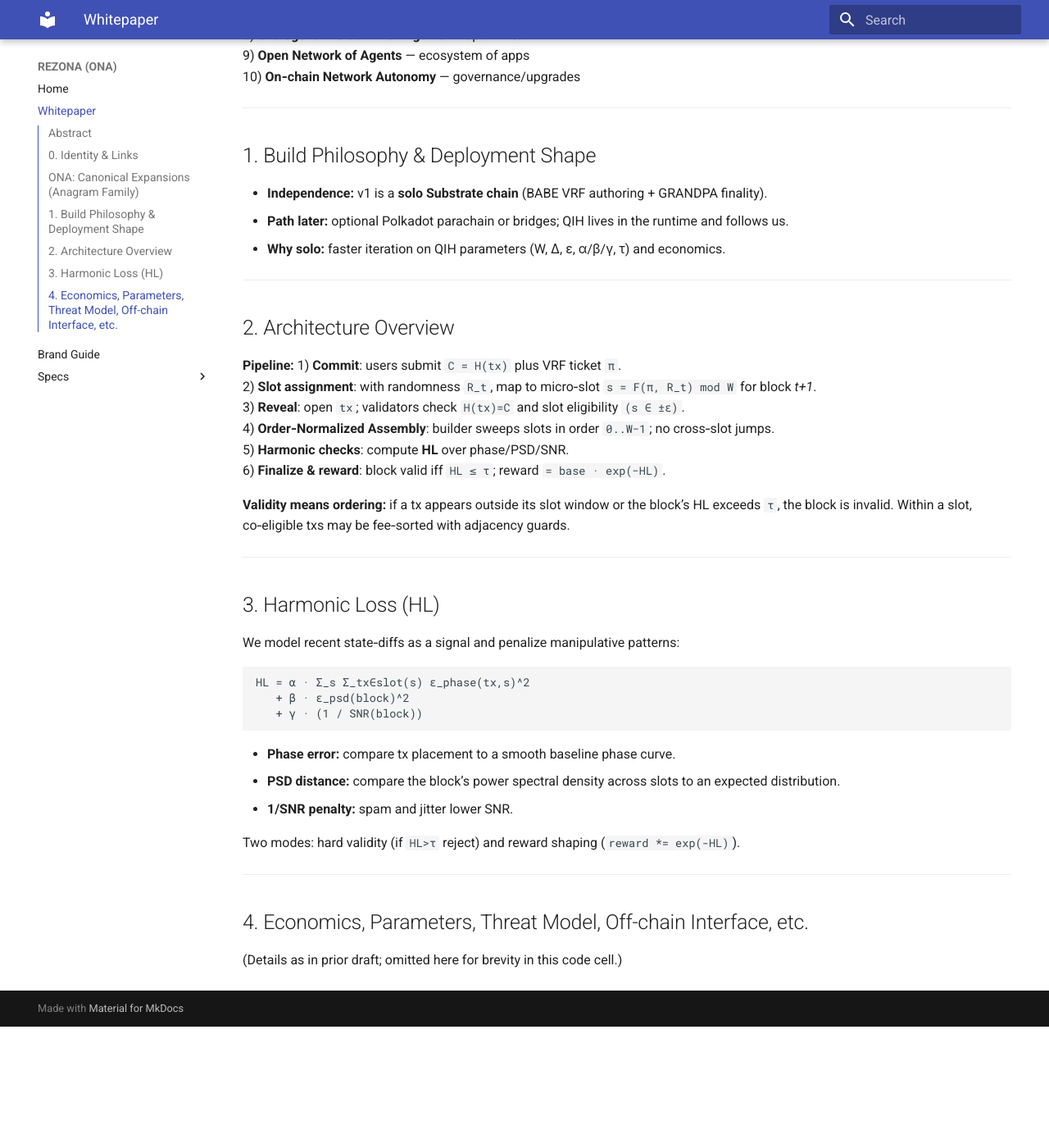
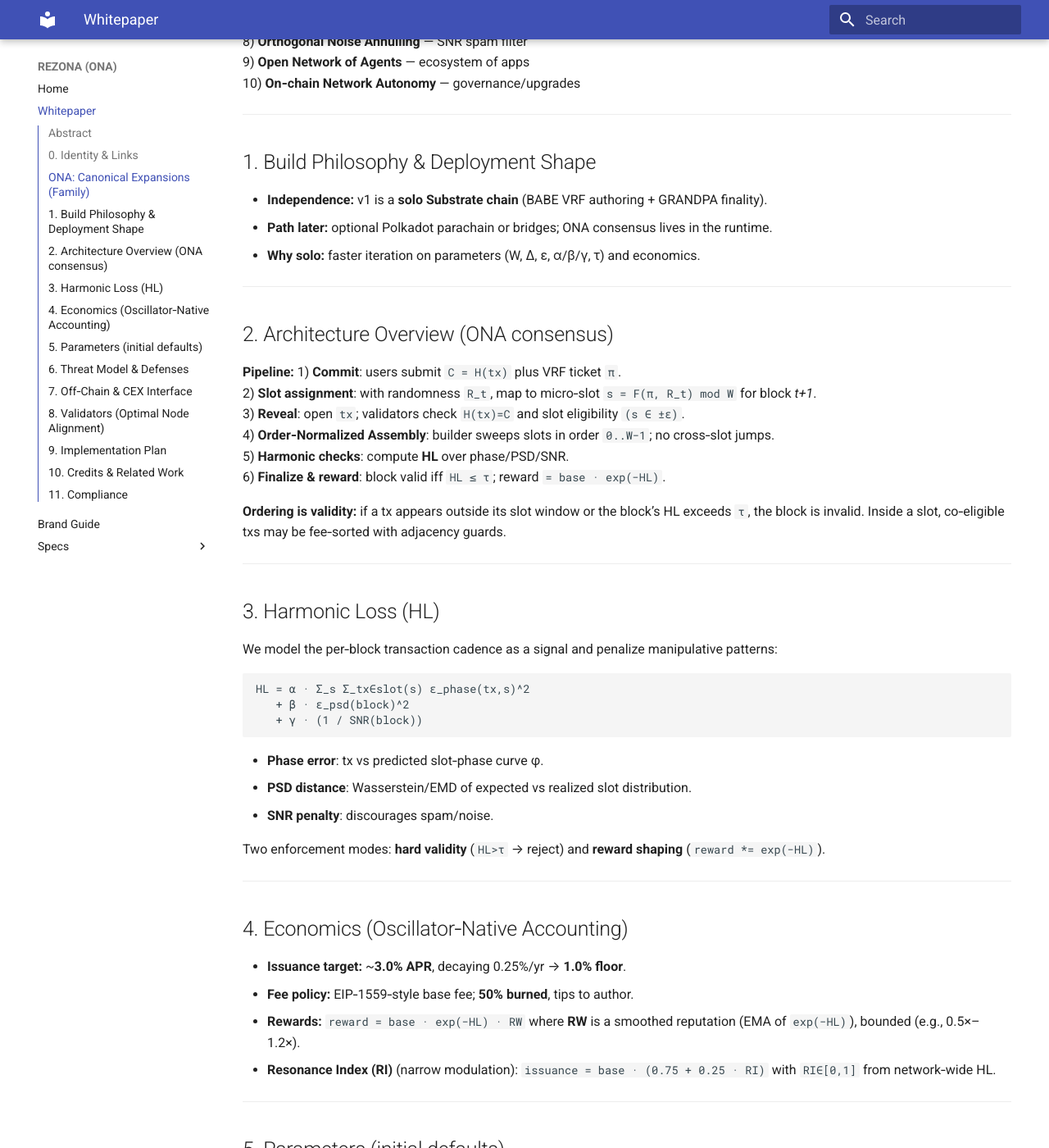
Before and after one commit to eyemaginative/rezona-ona, an MkDocs documentation site: the page built from docs/whitepaper.md, in a window 1280 px wide and 1400 px high, scrolled down 1112 px. Shown: the whole window at 82% size. Built offline with MkDocs 1.6.1 and Material for MkDocs 9.7.7, drawn with Linux system fonts in a browser that asks for light colours; before the commit the page ends 2364 px from its top, so only the background shows below that; some of the changed text lies outside the part shown.

Commit message:
docs: rename QIH→ONA across docs; update site description & README; add attributions

````diff
--- a/docs/whitepaper.md
+++ b/docs/whitepaper.md
@@ -1,31 +1,32 @@
 # REZONA (ONA)
 
-**A Quantum‑Inspired, MEV‑Resistant Blockchain with Harmonic Consensus**
-*Whitepaper v0.2 — August 2025 (plan + roadmap updated)*
+**A Harmonic, MEV‑Resistant Blockchain with Oscillation‑Normalized Agreement**
+*Whitepaper v0.2r — Terminology update (replaces “QIH” with “ONA consensus”)*
 
 ---
 
 ## Abstract
-REZONA (ticker **ONA**) is a standalone Substrate blockchain that introduces **QIH — Quantum Information Harmonics**, a commit→slot→reveal + harmonic sequencing design that makes **MEV extraction mathematically unprofitable**. ONA replaces competition for hardware (PoW) or capital (PoS) with **information alignment**: blocks are only valid if their transaction flow follows slot constraints and maintains low **Harmonic Loss (HL)** derived from phase/PSD/SNR features. Rewards scale by **`exp(−HL)`**, so honest, well‑tuned blocks pay best.
+This document describes a standalone Substrate blockchain that introduces **ONA consensus — Oscillation‑Normalized Agreement**, a commit→slot→reveal + harmonic sequencing design that makes **MEV extraction uneconomic**. ONA replaces competition for hardware (PoW) or capital (PoS) with **information alignment**: blocks are only valid if their transaction flow respects **micro‑slot ordering** and achieves low **Harmonic Loss (HL)** derived from phase/PSD/SNR features. Rewards scale by **`exp(−HL)`**, so honest, well‑tuned blocks pay best.
 
-This revision folds in: (1) clarified validity rules for ordering, (2) an off‑chain fairness interface for CEX/OTC venues (**FSE** + **FFB**), (3) economic levers to make unproven off‑chain flow unattractive, (4) validator hardware/topology guidance, and (5) brand/ops links (repo, site, X).
+This revision removes all references to “QIH / Quantum Information Harmonics” as a protocol name. The underlying ideas are preserved and fully attributable to our own **ONA consensus** design.
 
 ---
 
 ## 0. Identity & Links
 - **Protocol / Chain:** REZONA
 - **Ticker:** **ONA**
+- **Consensus:** **Oscillation‑Normalized Agreement (ONA)**
 - **Tagline:** *Stay in tune.*
-- **Official repo/site:** `<your‑user>.github.io/rezona‑ona/`
+- **Official site:** `<your-username>.github.io/rezona-ona/`
 - **X (Twitter):** `@rezonahub`
 
 ---
 
-## ONA: Canonical Expansions (Anagram Family)
-1) **Oscillation‑Normalized Agreement** — consensus condition
-2) **Orchestrated Noise Attenuation** — anti‑MEV mempool & sequencing
-3) **Optimal Node Alignment** — validator reputation (RW)
-4) **Order‑Normalized Assembly** — deterministic micro‑slot building
+## ONA: Canonical Expansions (Family)
+1) **Oscillation‑Normalized Agreement** — consensus predicate
+2) **Order‑Normalized Assembly** — deterministic micro‑slot building
+3) **Orchestrated Noise Attenuation** — anti‑MEV mempool & sequencing
+4) **Optimal Node Alignment** — validator reputation (RW)
 5) **Observational Network Attestation** — commit→slot→reveal integrity
 6) **Oscillator‑Native Accounting** — tokenomics/issuance breathing
 7) **Objective Nonlinear Analysis** — features for HL (phase/PSD/SNR)
@@ -37,12 +38,12 @@
 
 ## 1. Build Philosophy & Deployment Shape
 - **Independence:** v1 is a **solo Substrate chain** (BABE VRF authoring + GRANDPA finality).
-- **Path later:** optional Polkadot parachain or bridges; QIH lives in the runtime and follows us.
-- **Why solo:** faster iteration on QIH parameters (W, Δ, ε, α/β/γ, τ) and economics.
+- **Path later:** optional Polkadot parachain or bridges; ONA consensus lives in the runtime.
+- **Why solo:** faster iteration on parameters (W, Δ, ε, α/β/γ, τ) and economics.
 
 ---
 
-## 2. Architecture Overview
+## 2. Architecture Overview (ONA consensus)
 **Pipeline:**
 1) **Commit**: users submit `C = H(tx)` plus VRF ticket `π`.
 2) **Slot assignment**: with randomness `R_t`, map to micro‑slot `s = F(π, R_t) mod W` for block *t+1*.
@@ -51,24 +52,81 @@
 5) **Harmonic checks**: compute **HL** over phase/PSD/SNR.
 6) **Finalize & reward**: block valid iff `HL ≤ τ`; reward `= base · exp(−HL)`.
 
-**Validity means ordering:** if a tx appears outside its slot window or the block’s HL exceeds `τ`, the block is invalid. Within a slot, co‑eligible txs may be fee‑sorted with adjacency guards.
+**Ordering is validity:** if a tx appears outside its slot window or the block’s HL exceeds `τ`, the block is invalid. Inside a slot, co‑eligible txs may be fee‑sorted with adjacency guards.
 
 ---
 
 ## 3. Harmonic Loss (HL)
-We model recent state‑diffs as a signal and penalize manipulative patterns:
+We model the per‑block transaction cadence as a signal and penalize manipulative patterns:
 ```
 HL = α · Σ_s Σ_tx∈slot(s) ε_phase(tx,s)^2
    + β · ε_psd(block)^2
    + γ · (1 / SNR(block))
 ```
-- **Phase error:** compare tx placement to a smooth baseline phase curve.
-- **PSD distance:** compare the block’s power spectral density across slots to an expected distribution.
-- **1/SNR penalty:** spam and jitter lower SNR.
+- **Phase error**: tx vs predicted slot‑phase curve φ.
+- **PSD distance**: Wasserstein/EMD of expected vs realized slot distribution.
+- **SNR penalty**: discourages spam/noise.
 
-Two modes: hard validity (if `HL>τ` reject) and reward shaping (`reward *= exp(-HL)`).
+Two enforcement modes: **hard validity** (`HL>τ` → reject) and **reward shaping** (`reward *= exp(−HL)`).
 
 ---
 
-## 4. Economics, Parameters, Threat Model, Off-chain Interface, etc.
-(Details as in prior draft; omitted here for brevity in this code cell.)
+## 4. Economics (Oscillator‑Native Accounting)
+- **Issuance target:** ~**3.0% APR**, decaying 0.25%/yr → **1.0% floor**.
+- **Fee policy:** EIP‑1559‑style base fee; **50% burned**, tips to author.
+- **Rewards:** `reward = base · exp(−HL) · RW` where **RW** is a smoothed reputation (EMA of `exp(−HL)`), bounded (e.g., 0.5×–1.2×).
+- **Resonance Index (RI)** (narrow modulation): `issuance = base · (0.75 + 0.25 · RI)` with `RI∈[0,1]` from network‑wide HL.
+
+---
+
+## 5. Parameters (initial defaults)
+- **Block time:** ~2s
+- **Micro‑slots per block (W):** 256
+- **Commit→reveal delay (Δ):** 1 block
+- **Grace window (ε):** ±1 slot
+- **HL coefficients:** α=1.0, β=0.5, γ=0.2
+- **HL threshold (τ):** 1.0 (tune on testnet)
+- **PSD window (K):** 128 blocks
+- **Decimals:** 9 (1 ONA = 1e9 plancks)
+- **SS58:** 42 (Substrate default)
+
+---
+
+## 6. Threat Model & Defenses
+| Threat | Manipulation | ONA Defense |
+|---|---|---|
+| Front‑run | Pull tx ahead of victim | Slot binding forbids cross‑slot jumps; phase check ↑HL |
+| Sandwich | Bracket victim (pre+post) | Local discontinuity spikes HL; invalid or low reward |
+| Back‑run bursts | Concentrated chase | PSD smoothing; bursts ↑HL |
+| Spam/DoS | Flood mempool | SNR penalty + per‑slot caps + slow‑lane drain |
+| Censorship | Skip eligible txs | Missing mass ↑HL; reputation drops (RW↓) |
+| Collusion | Private reorder | Cross‑slot reorder invalid; honest builders out‑earn colluders |
+
+---
+
+## 7. Off‑Chain & CEX Interface
+We can’t *ban* off‑chain trades, but we can make them **provably fair** when they touch the chain and **prefer** on‑chain flow.
+
+**FSE — Fair‑Settlement Envelope**: commit/reveal logs for venues + non‑transferable **FFB — Fair‑Flow Badge**. See separate spec.
+
+---
+
+## 8. Validators (Optimal Node Alignment)
+- **RW (Resonance Weight):** EMA of `exp(−HL)` per validator; bounded effect on slot odds/payout.
+- **Sybil deterrence:** new identities reset RW; a small refundable admission bond deters churn.
+- **Censorship is costly:** skipped slots ↑HL and erode RW.
+
+---
+
+## 9. Implementation Plan
+M1 Commit/Reveal → M2 Slot‑enforced assembly → M3 Harmonic Loss + telemetry → M4 Rewards/fees → M5 FSE/FFB pallets → M6 UX tooling.
+
+---
+
+## 10. Credits & Related Work
+The term **“Quantum Information Harmonics”** has been used informally in the community to discuss harmonic‑style reasoning about information. We draw inspiration from that general theme, and we gratefully acknowledge **Jason Padgett** for popularizing geometric/harmonic visualizations that motivated aspects of our communication and branding. This project’s protocol, terminology, and consensus—**Oscillation‑Normalized Agreement (ONA)**—are original and specific to this chain.
+
+---
+
+## 11. Compliance
+Experimental software; not investment advice.
--- a/mkdocs.yml
+++ b/mkdocs.yml
@@ -1,5 +1,5 @@
 site_name: REZONA (ONA)
-site_description: REZONA — a quantum-inspired, MEV-resistant blockchain.
+site_description: REZONA — a harmonic, MEV-resistant blockchain.
 theme:
   name: material
   features:
@@ -11,3 +11,4 @@
   - Brand Guide: brand-guide.md
   - Specs:
     - Exchange Fairness Add-On: specs/exchange-fairness-addon.md
+    - Fair Gateway (Deposits & Withdrawals): specs/fair-gateway.md
````
Also changed, not shown: README.md (+7 -12 lines).
